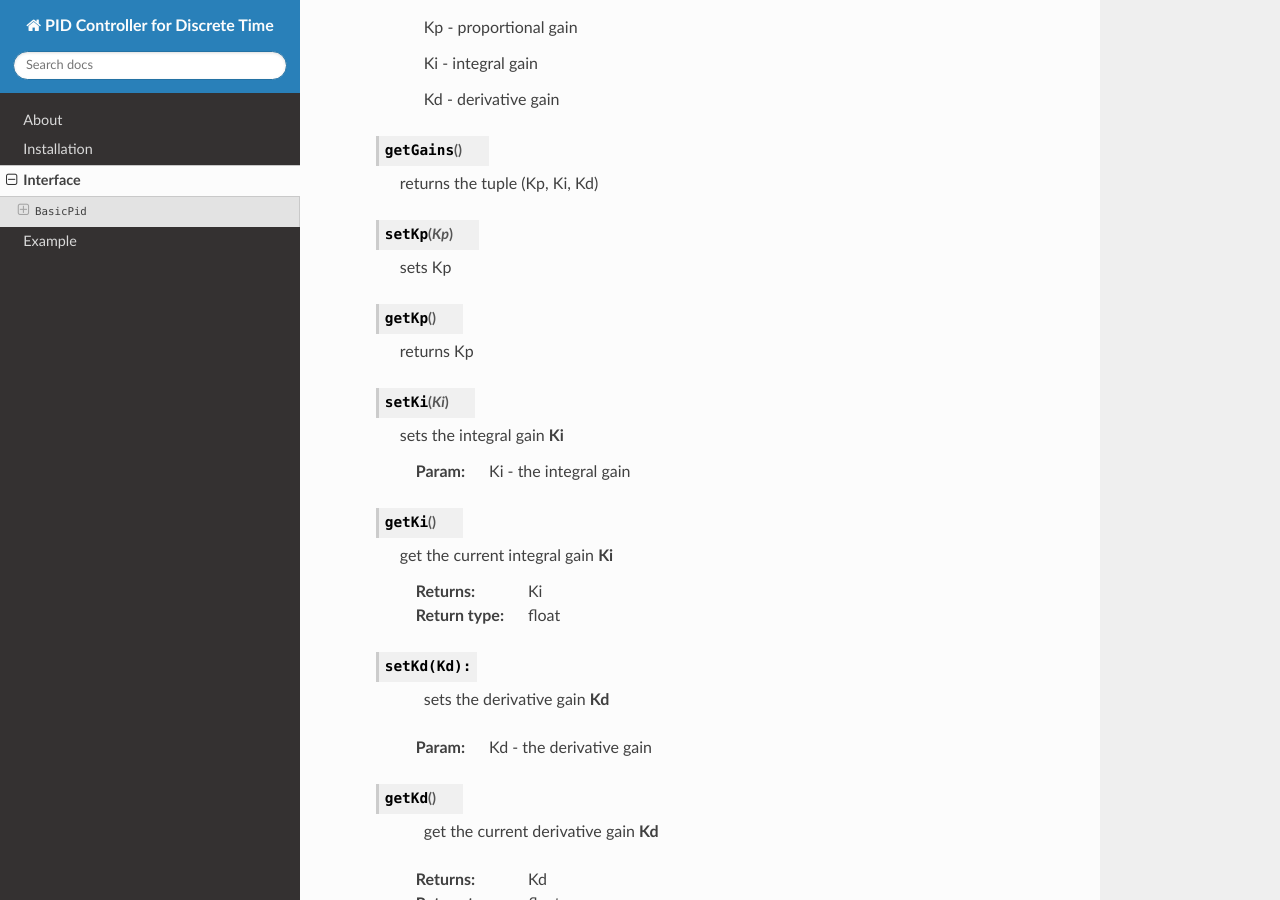
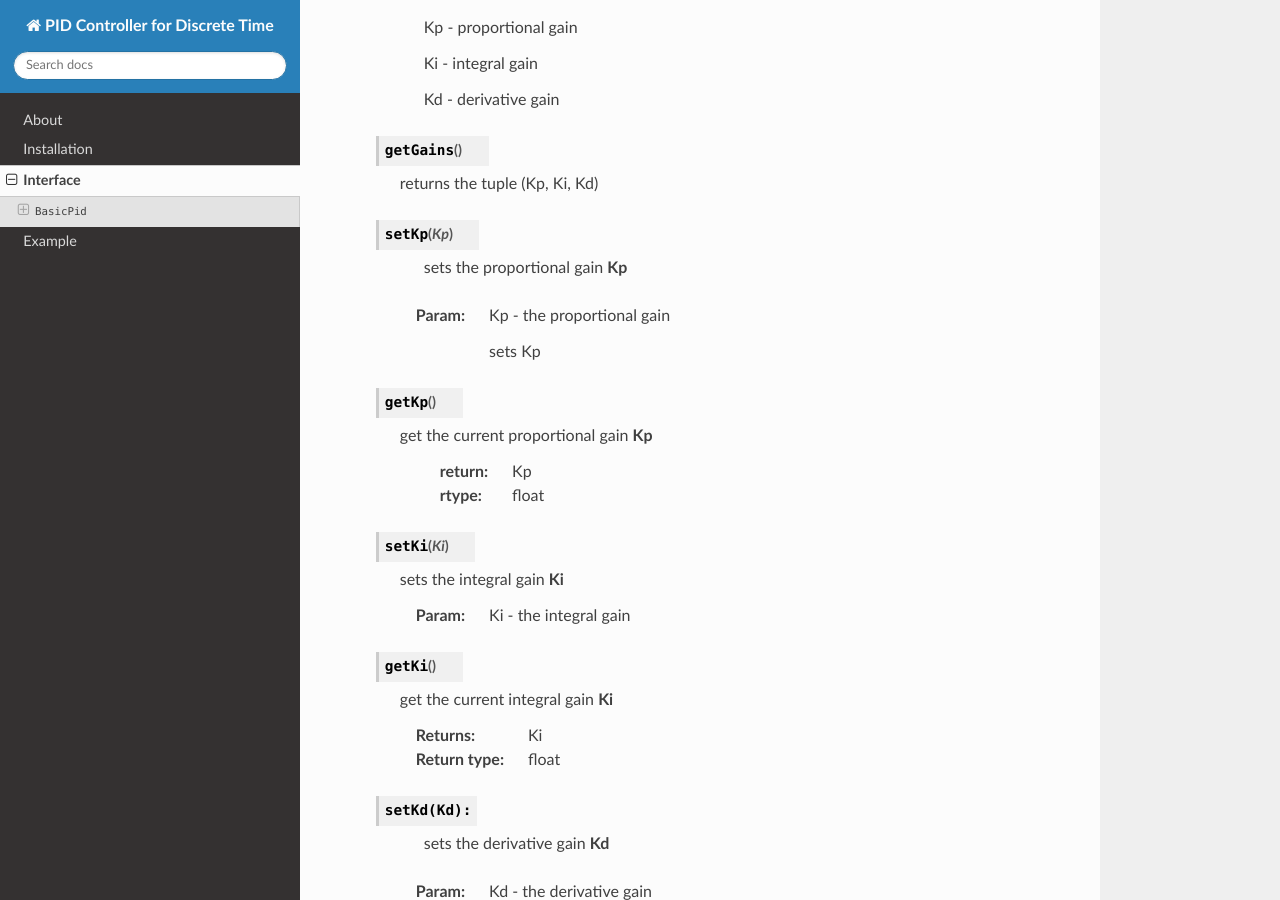
Before and after one commit to mkner/robo-pid, a Sphinx documentation site: the page built from docs/interface.rst, in a window 1280 px wide and 900 px high, scrolled down 1299 px. Built offline with Sphinx 7.4.7 and the Read the Docs theme 2.0.0, drawn with Linux system fonts in a browser that asks for light colours.

Commit message:
Update interface.rst

```diff
--- a/docs/interface.rst
+++ b/docs/interface.rst
@@ -78,12 +78,19 @@ Interface
 
  .. method:: setKp(Kp)
 
+     sets the proportional gain **Kp**
+
+    :param: Kp - the proportional gain
+
         sets Kp
 
 
  .. method:: getKp()
 
-        returns Kp
+    get the current proportional gain **Kp**
+
+     :return: Kp
+     :rtype: float
 
 
  .. method:: setKi(Ki)
@@ -132,7 +139,7 @@ Interface
  .. method::  getPidTuple(signal_ref, signal)
 
     Returns tuple form of the components of the PID equation
-    **since last evaluation** that was initiated by calling **getPid(...)** or
+    *since last evaluation* that was initiated by calling **getPid(...)** or
     an equivalent. The returned results are independent of mode that was used
     at the time of the last evaluation.
 
```
